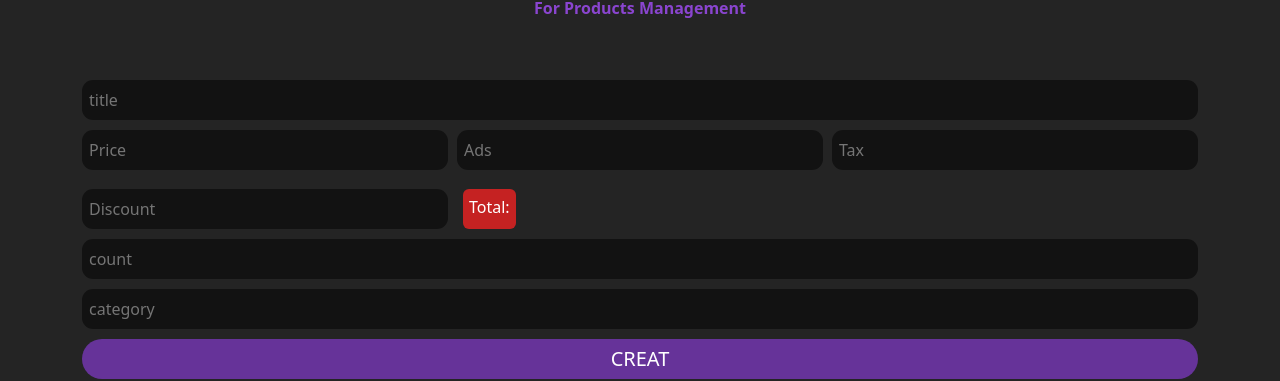
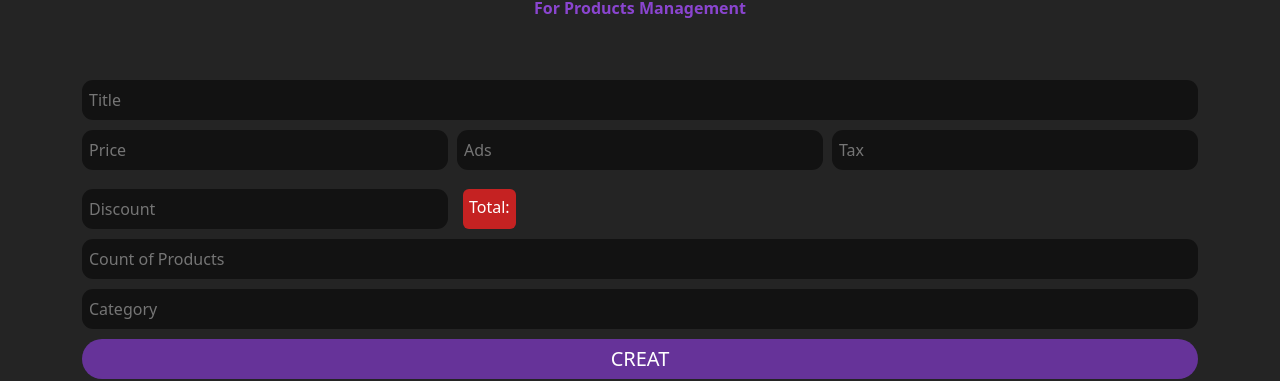
Before and after one commit to mahmoudtamer0/CRUDS_project, a plain HTML site: page index.html in a window 1280 px wide. Shown: the part 162-543 px from the top of the page. Drawn offline with Linux system fonts and the light colour scheme.

Commit message:
editing html

```diff
--- a/index.html
+++ b/index.html
@@ -20,7 +20,7 @@
                 <p>For Products Management</p>
             </div>
             <div class="inputs">
-                <input type="text" id="title" placeholder="title">
+                <input type="text" id="title" placeholder="Title">
                 <div class="pri">
                     <input onkeyup="getTotal()" type="number" id="price" placeholder="Price" required>
                     <input onkeyup="getTotal()" type="number" id="ads" placeholder="Ads">
@@ -28,8 +28,8 @@
                     <input onkeyup="getTotal()" type="number" id="disc" placeholder="Discount">
                     <span id="total"> </span>
                 </div>
-                <input type="number" id="count" placeholder="count">
-                <input type="category" id="categ" placeholder="category">
+                <input type="number" id="count" placeholder="Count of Products">
+                <input type="category" id="categ" placeholder="Category">
                 <button onclick="creatproduct()" id="creat">Creat</button>
             </div>
             <div class="search-sec">
```
